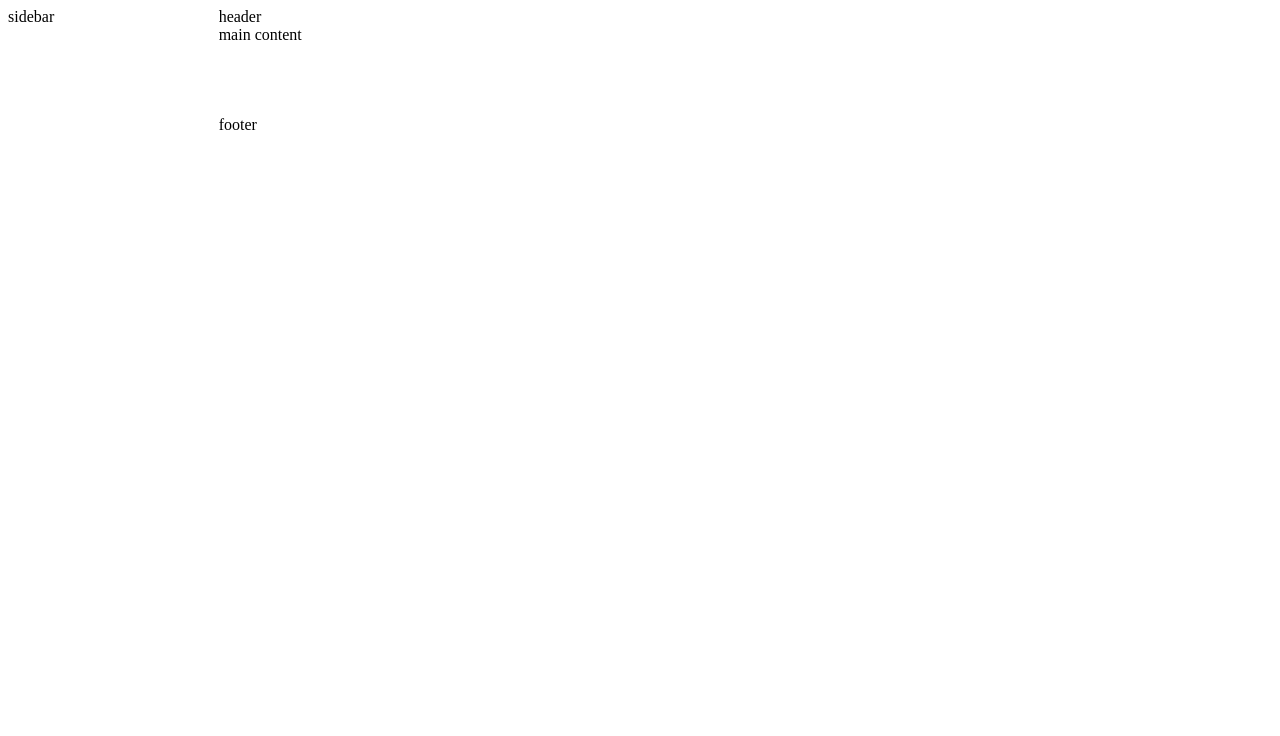
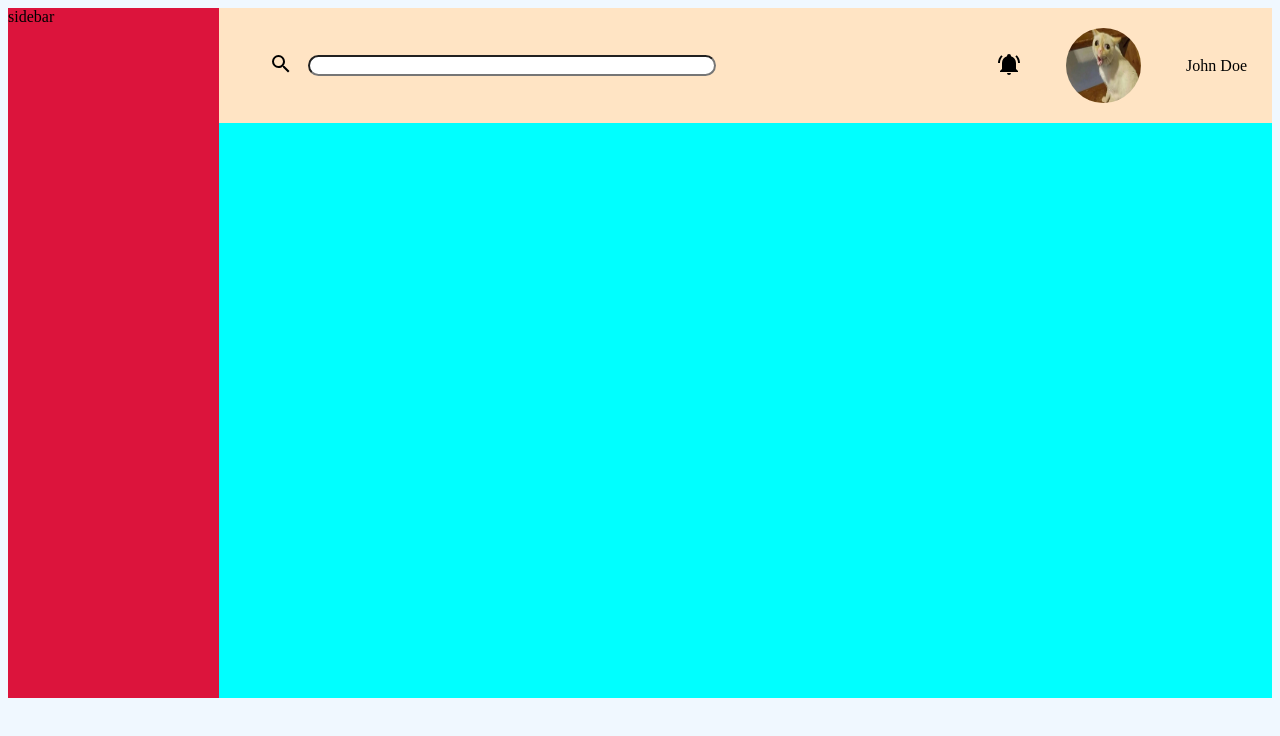
Before and after one commit to Axizeaus/project-admin-dashboard, a plain HTML site: page index.html in a window 1280 px wide. Drawn offline with Linux system fonts and the light colour scheme.

Commit message:
finished search bar

```diff
--- a/index.html
+++ b/index.html
@@ -8,9 +8,48 @@
     <title>Document</title>
   </head>
   <body>
-    <header>header</header>
-    <div class="sidebar">sidebar</div>
-    <div class="main-content">main content</div>
-    <footer>footer</footer>
+    <header>
+        <div class="searchbar">
+            <div class="align1">
+                <div class="search-icon">
+                    <svg style="width:24px;height:24px" viewBox="0 0 24 24">
+                        <path fill="currentColor" d="M9.5,3A6.5,6.5 0 0,1 16,9.5C16,11.11 15.41,12.59 14.44,13.73L14.71,14H15.5L20.5,19L19,20.5L14,15.5V14.71L13.73,14.44C12.59,15.41 11.11,16 9.5,16A6.5,6.5 0 0,1 3,9.5A6.5,6.5 0 0,1 9.5,3M9.5,5C7,5 5,7 5,9.5C5,12 7,14 9.5,14C12,14 14,12 14,9.5C14,7 12,5 9.5,5Z" />
+                    </svg>
+                </div>
+                <input type="text" name="search-bar" id="search-bar">
+            </div>
+            <div class="align2">
+                <div class="noti">
+                    <svg style="width:24px;height:24px" viewBox="0 0 24 24">
+                        <path fill="currentColor" d="M21,19V20H3V19L5,17V11C5,7.9 7.03,5.17 10,4.29C10,4.19 10,4.1 10,4A2,2 0 0,1 12,2A2,2 0 0,1 14,4C14,4.1 14,4.19 14,4.29C16.97,5.17 19,7.9 19,11V17L21,19M14,21A2,2 0 0,1 12,23A2,2 0 0,1 10,21M19.75,3.19L18.33,4.61C20.04,6.3 21,8.6 21,11H23C23,8.07 21.84,5.25 19.75,3.19M1,11H3C3,8.6 3.96,6.3 5.67,4.61L4.25,3.19C2.16,5.25 1,8.07 1,11Z" />
+                    </svg>
+                </div>
+                <img src="images/cat.jpeg" alt="avatar">
+                <div class="profilename">
+                    John Doe
+                </div>
+            </div>
+
+        </div>
+
+        <div class="profile">
+
+        </div>
+
+    </header>
+    <div class="sidebar">
+        sidebar
+    </div>
+    <div class="main-content">
+        <div class="projects">
+
+        </div>
+        <div class="announcements">
+
+        </div>
+        <div class="trending">
+
+        </div>
+    </div>
   </body>
 </html>
--- a/style.css
+++ b/style.css
@@ -2,16 +2,70 @@ body{
     display: grid;
     grid-template-columns: 1fr 5fr;
     grid-template-rows: 1fr 5fr;
+    background-color: aliceblue;
+    box-sizing: border-box;
 }
 
 header{
     grid-column: 2;
+    background-color: bisque;
 }
 
 .sidebar{
-    grid-row: 1/ -1;
+    grid-row: 1/-1;
+    background-color: crimson;
 }
 
-footer{
-    grid-column: 2;
+
+.main-content{
+    background-color: aqua;
+    grid-column: 2 / 3 ;
 }
+
+.searchbar{
+    display: flex;
+    justify-content: space-between;
+    align-items: center;
+}
+
+.align1 {
+    display: flex;
+    justify-content: space-between;
+    align-items: center;
+}
+
+.search-icon{
+    margin-left: 50px;
+}
+
+.align2 {
+    display: flex;
+    justify-content: space-between;
+    align-items: center;
+}
+
+.align2 > img{
+    border-radius: 50%;
+    height: 75px;
+    width: 75px;
+    margin-right: 25px;
+    padding: 20px;
+}
+
+.noti{
+    margin-right: 25px;
+}
+
+.profilename{
+    margin-right: 25px;
+}
+
+#search-bar{
+    border-radius: 50px;
+    min-width: 400px;
+    margin-left: 15px;
+}
+
+.push-right{
+    justify-self: flex-end;
+}
```
Also changed, not shown: images/cat.jpeg (added).
